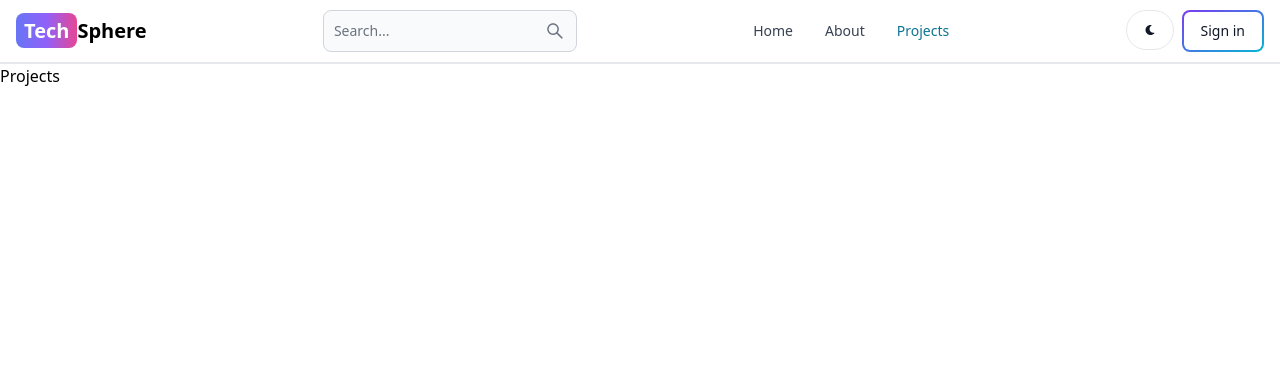
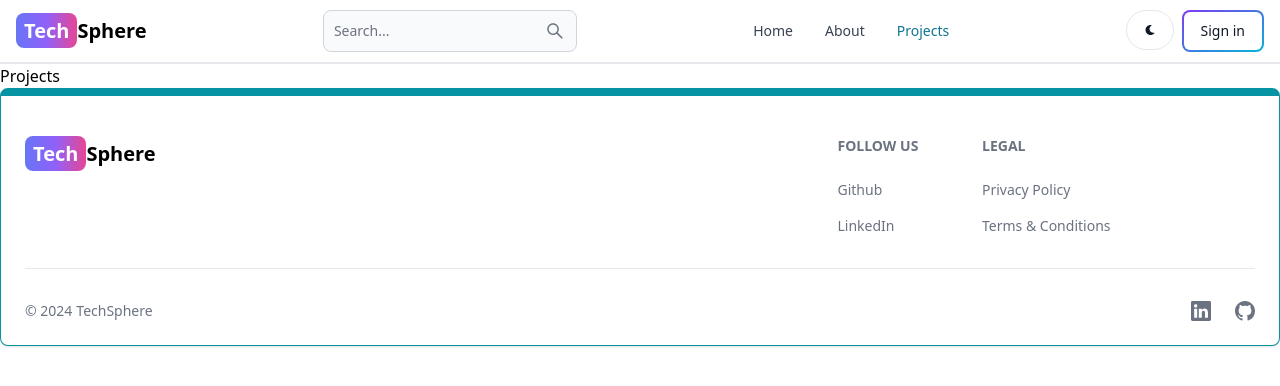
Before and after one commit to Sarani18/TechSphere, a React app in the folder client/: page /projects in a window 1280 px wide. Shown: the top 386 px of the page. Built offline with nearby package versions, Linux system fonts and the light colour scheme; the HTML template or start-up script is replaced by a standard one.

Commit message:
created and added footer component

```diff
--- a/client/src/App.jsx
+++ b/client/src/App.jsx
@@ -6,6 +6,7 @@
 import Signup from "./pages/Signup"
 import Dashboard from "./pages/Dashboard"
 import Projects from "./pages/Projects"
+import  Footer  from "./components/Footer"
 
 export default function App() {
   return (
@@ -19,6 +20,7 @@
         <Route path="/dashboard" element={<Dashboard />} />
         <Route path="/projects" element={<Projects />} />
       </Routes>
+      <Footer />
     </BrowserRouter>
   )
 }
--- /dev/null
+++ b/client/src/components/Footer.jsx
@@ -0,0 +1,65 @@
+import { Footer } from 'flowbite-react';
+import { Link } from 'react-router-dom';
+import { BsFacebook, BsInstagram, BsTwitter, BsGithub, BsDribbble, BsLinkedin } from 'react-icons/bs';
+export default function FooterCom() {
+  return (
+    <Footer container className='border border-t-8 border-teal-500'>
+      <div className='w-full max-w-7xl mx-auto'>
+        <div className='grid w-full justify-between sm:flex md:grid-cols-1'>
+          <div className='mt-5'>
+            <Link
+              to='/'
+              className='self-center whitespace-nowrap text-lg sm:text-xl font-semibold dark:text-white'
+            >
+              <span className='px-2 py-1 bg-gradient-to-r from-indigo-500 via-purple-500 to-pink-500 rounded-lg text-white'>
+                Tech
+              </span>
+              Sphere
+            </Link>
+          </div>
+          <div className='grid grid-cols-2 gap-8 mt-4 sm:grid-cols-3 sm:gap-4'>
+            <div>
+              <Footer.Title title='Follow us' />
+              <Footer.LinkGroup col>
+                <Footer.Link
+                  href='https://github.com/Sarani18'
+                  target='_blank'
+                  rel='noopener noreferrer'
+                >
+                  Github
+                </Footer.Link>
+                <Footer.Link
+                  href='https://www.linkedin.com/in/sarani18/'
+                  target='_blank'
+                  rel='noopener noreferrer'
+                >
+                  LinkedIn
+                </Footer.Link>
+              </Footer.LinkGroup>
+            </div>
+            <div>
+              <Footer.Title title='Legal' />
+              <Footer.LinkGroup col>
+                <Footer.Link href='#'>Privacy Policy</Footer.Link>
+                <Footer.Link href='#'>Terms &amp; Conditions</Footer.Link>
+              </Footer.LinkGroup>
+            </div>
+          </div>
+        </div>
+        <Footer.Divider />
+        <div className='w-full sm:flex sm:items-center sm:justify-between'>
+          <Footer.Copyright
+            href='#'
+            by="TechSphere"
+            year={new Date().getFullYear()}
+          />
+          <div className="flex gap-6 sm:mt-0 mt-4 sm:justify-center">
+            <Footer.Icon href='https://www.linkedin.com/in/sarani18/' icon={BsLinkedin}/>
+            <Footer.Icon href='https://github.com/Sarani18' icon={BsGithub}/>
+
+          </div>
+        </div>
+      </div>
+    </Footer>
+  );
+}
```
